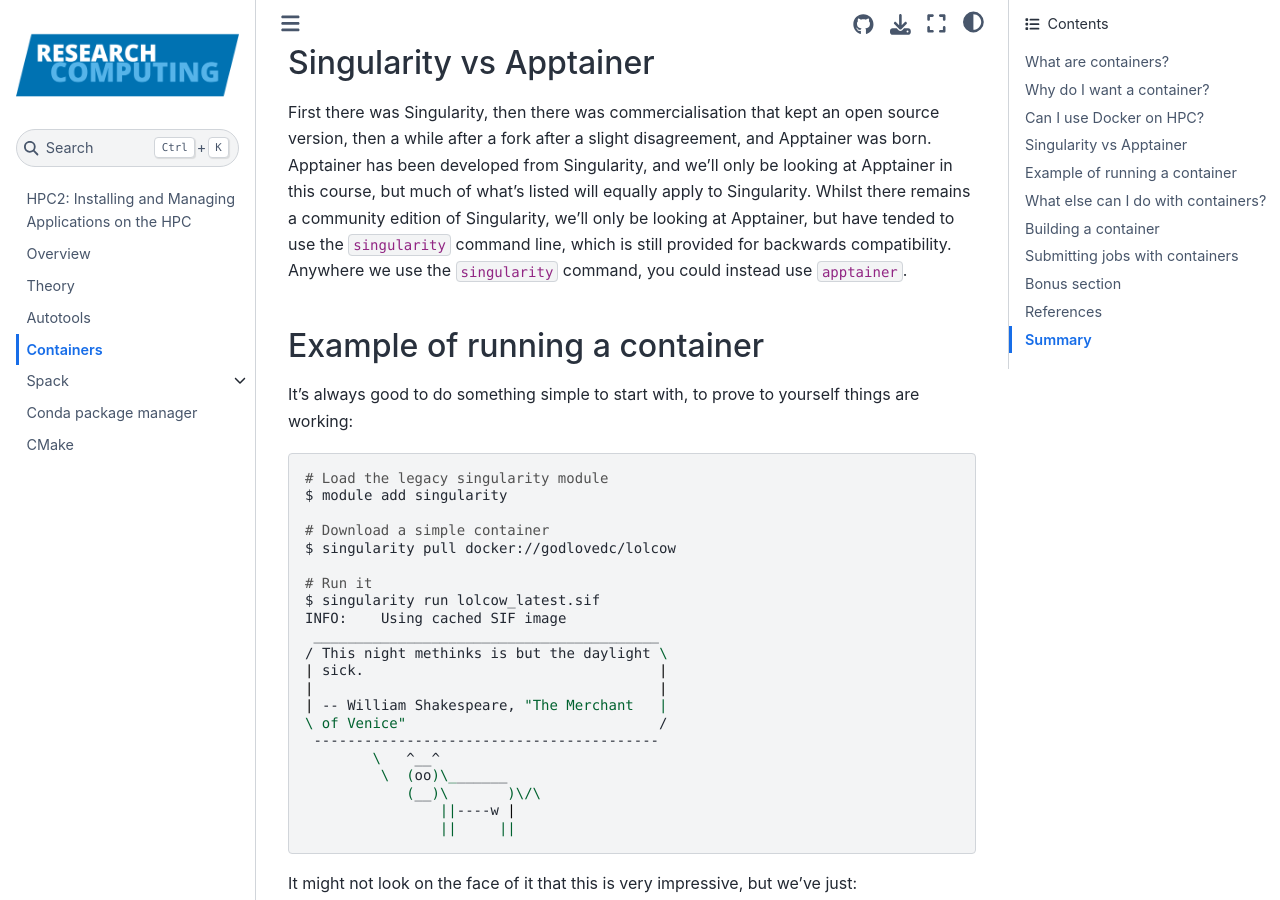
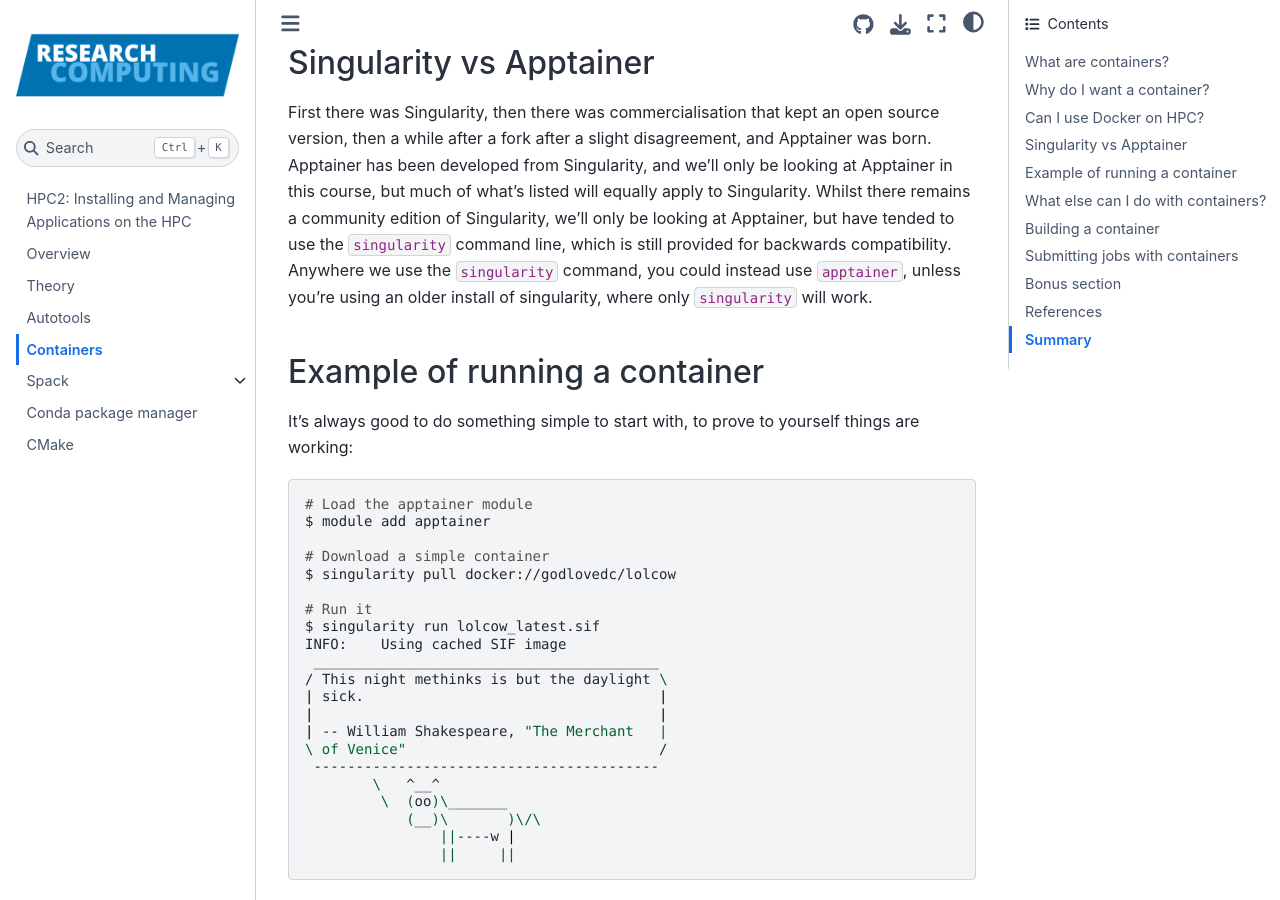
Before and after one commit to ARCTraining/hpc2-software, a Jupyter Book: the page built from book/course/containers.md, in a window 1280 px wide and 900 px high, scrolled down 1396 px. Built offline with Jupyter Book 1.0.4 settings and Sphinx 7.4.7 and the Sphinx Book theme 1.1.4, drawn with Linux system fonts in a browser that asks for light colours.

Commit message:
Adjust to only use the apptainer module (#20)
We're still sticking with using the singularity command for now, since we don't
have apptainer installed widely in client, but I've adjusted the module
commands to only use apptainer.

````diff
--- a/book/course/containers.md
+++ b/book/course/containers.md
@@ -59,7 +59,8 @@ equally apply to Singularity.  Whilst there remains a community edition of
 Singularity, we'll only be looking at Apptainer, but have tended to use the
 `singularity` command line, which is still provided for backwards
 compatibility.  Anywhere we use the `singularity` command, you could instead
-use `apptainer`.
+use `apptainer`, unless you're using an older install of singularity, where
+only `singularity` will work.
 
 ## Example of running a container
 
@@ -67,8 +68,8 @@ It's always good to do something simple to start with, to prove to yourself
 things are working:
 
 ```bash
-# Load the legacy singularity module
-$ module add singularity
+# Load the apptainer module
+$ module add apptainer
 
 # Download a simple container
 $ singularity pull docker://godlovedc/lolcow
````
